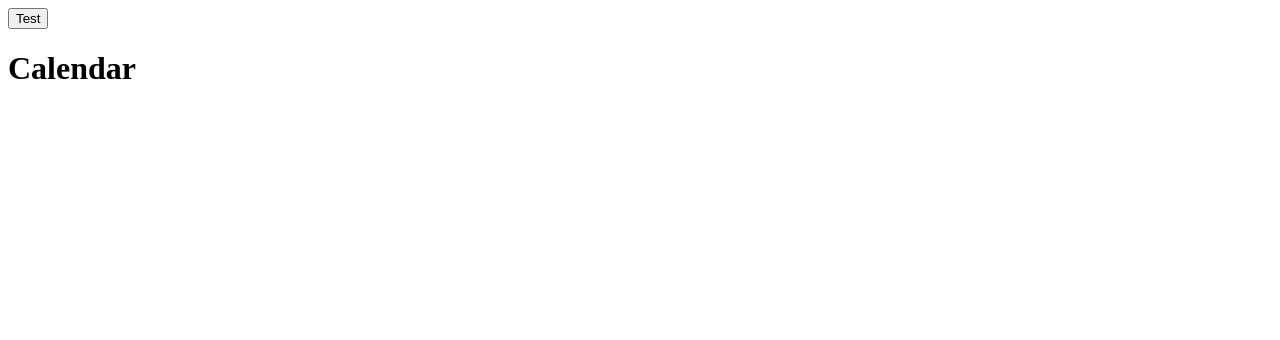
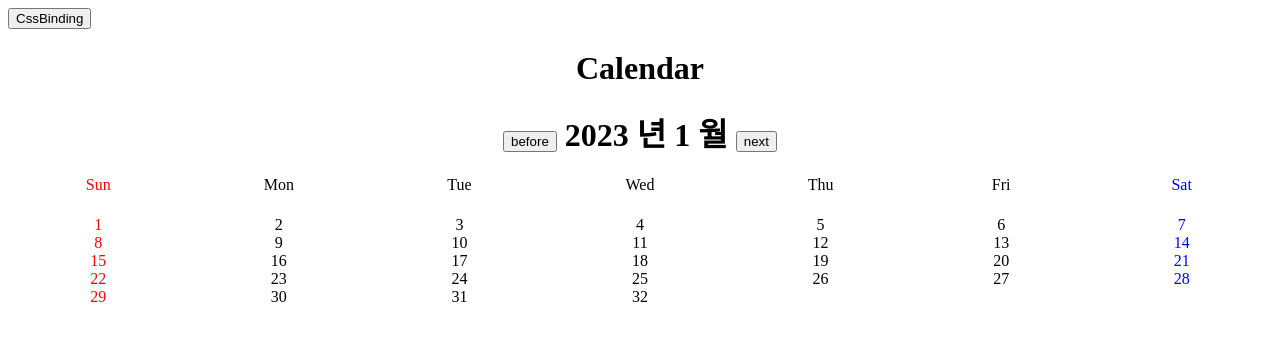
Before and after one commit to airweather/calendar-vue, a Vue app: page / in a window 1280 px wide. Both pictures are taken after a click on the button "Calendar". Shown: the top 340 px of the page. Built offline with nearby package versions, Linux system fonts and the light colour scheme.

Commit message:
달력 구현

```diff
--- a/package.json
+++ b/package.json
@@ -9,6 +9,7 @@
     "preview": "vite preview"
   },
   "dependencies": {
+    "dayjs": "^1.11.7",
     "vue": "^2.7.14"
   },
   "devDependencies": {
--- a/src/App.vue
+++ b/src/App.vue
@@ -1,7 +1,7 @@
 <template>
   <div id="app">
-    <button @click="toggle">{{ test ? 'Calendar' : 'Test'}}</button>
-    <Test v-if="test" />
+    <button @click="toggle">{{ cssBinding ? 'Calendar' : 'CssBinding'}}</button>
+    <CssBinding v-if="cssBinding" />
     <Calendar v-else/>
     <!-- <HelloWorld v-else msg="Hello Vue 3 + Vite" /> -->
   </div>
@@ -9,23 +9,23 @@
 
 <script>
 import HelloWorld from './components/HelloWorld.vue';
-import Test from './components/Test.vue';
+import CssBinding from './components/CssBinding.vue';
 import Calendar from './components/Calendar.vue';
 export default {
   data() {
     return {
-      test:true
+      cssBinding:true
     }
   },
   components: {
     HelloWorld,
     Calendar,
-    Test
+    CssBinding
   },
   methods: {
     toggle() {
-      if(this.test) this.test=!this.test
-      else this.test = true;
+      if(this.cssBinding) this.cssBinding=!this.cssBinding
+      else this.cssBinding = true;
     }
   }
 };
--- a/src/components/Calendar.vue
+++ b/src/components/Calendar.vue
@@ -1,15 +1,120 @@
 <template>
-  <div>
+  <div id="calendar-container">
     <h1>Calendar</h1>
+    <div id="calendar">
+      <h1>
+        <button>before</button>
+        {{ year }} 년
+        {{month}} 월
+        <button>next</button>
+      </h1>
+      <div id="days">
+        <div v-for="day, i in days" :key="i">
+          <span v-if="i===0" style="color:red">
+            {{ day }}
+          </span>
+          <span v-else-if="i===6" style="color:blue">
+            {{ day }}
+          </span>
+          <span v-else>
+            {{ day }}
+          </span>
+        </div>
+      </div>
+      <div id="dates">
+        <div v-for="date, i in dates" :key="date.id">
+          <span v-if="i%7===0" style="color:red">
+            {{ date.num }}
+          </span>
+          <span v-else-if="i%7===6" style="color:blue">
+            {{ date.num }}
+          </span>
+          <span v-else>
+            {{ date.num }}
+          </span>
+        </div>
+      </div>
+    </div>
   </div>
 </template>
 
 <script>
+import dayjs from "dayjs";
+
 export default {
+  data() {
+    return {
+      days:['Sun', 'Mon', 'Tue', 'Wed', 'Thu', 'Fri', 'Sat'],
+      dates:[],
+      firstDay: 1,
+      lastDay: 0,
+      month: 0,
+      year: 0,
+    }
+  },
 
+  created() {
+    this.setDate();
+    this.dateSetup();
+    // this.datePut();
+  },
+
+  methods: {
+    dateSetup() {
+      for(let i=0; i<42; i++) {
+        this.dates.push({
+         id:`${i}`
+        })
+      }
+      for(let i=0; i<42; i++) {
+        if(i<this.firstDay || i>this.lastDay) {
+          this.dates[i].num = ' ';
+        }
+        else {
+          this.dates[i].num = (i+1)-this.firstDay;
+        }
+      }
+      // console.log('setup : ', this.dates)
+    },
+    setDate() {
+
+      const date = new dayjs();
+      this.month = (date.month())+1;
+      this.year = date.year();
+      this.lastDay = date.daysInMonth();
+      this.firstDay = date.startOf('month').$W;
+    }
+
+    // datePut() {
+    //   for(let i=0; i<this.lastDay; i++) {
+    //     this.dates[i].num = i;
+    //   }
+    //   console.log('put : ',this.dates)
+    // }
+  }
 }
 </script>
 
 <style>
+  #calendar-container {
+    margin: 0;
+    text-align: center;
+    height: 100%;
+  }
 
+  #days {
+    display:grid;
+    grid-template-columns: repeat(7, 1fr);
+    height: 40px;
+  }
+
+  #dates {
+    display:grid;
+    grid-template-columns: repeat(7, 1fr);
+    height: 40px;
+  }
+
+  main {
+    text-align: center;
+  }
 </style>
--- a/src/components/Test.vue
+++ b/src/components/CssBinding.vue
@@ -1,6 +1,6 @@
 <template>
   <div id="container" >
-    <div id="content" style="margin:10px">
+    <div id="content">
       <header>
         <h3>신상품</h3>
         <p>새로운 상품을 만나보세요</p>
@@ -250,6 +250,10 @@ export default {
     background-color: #ccc;
   }
 
+  #content{
+    margin:10px;
+  }
+
   header {
     margin: 50px;
     text-align: center;
@@ -268,12 +272,10 @@ export default {
   #product {
     margin: 10px;
   }
-
   #product > p {
     margin-top: 5px;
     margin-bottom: 2px;
   }
-
 
   main {
     margin: 20px;
@@ -290,11 +292,9 @@ export default {
     padding-top: 20px;
     padding-bottom: 20px;
   }
-
   #control > form {
     margin: 15px
   }
-
   #control > form > h4 {
     margin-bottom: 10px
   }
--- a/src/style.css
+++ b/src/style.css
@@ -1,4 +1,4 @@
-:root {
+/* :root {
   font-family: Inter, Avenir, Helvetica, Arial, sans-serif;
   font-size: 16px;
   line-height: 24px;
@@ -87,4 +87,4 @@ button:focus-visible {
   button {
     background-color: #f9f9f9;
   }
-}
+} */
```
Also changed, not shown: 2 other files (tests, documents, lock files or other folders).
